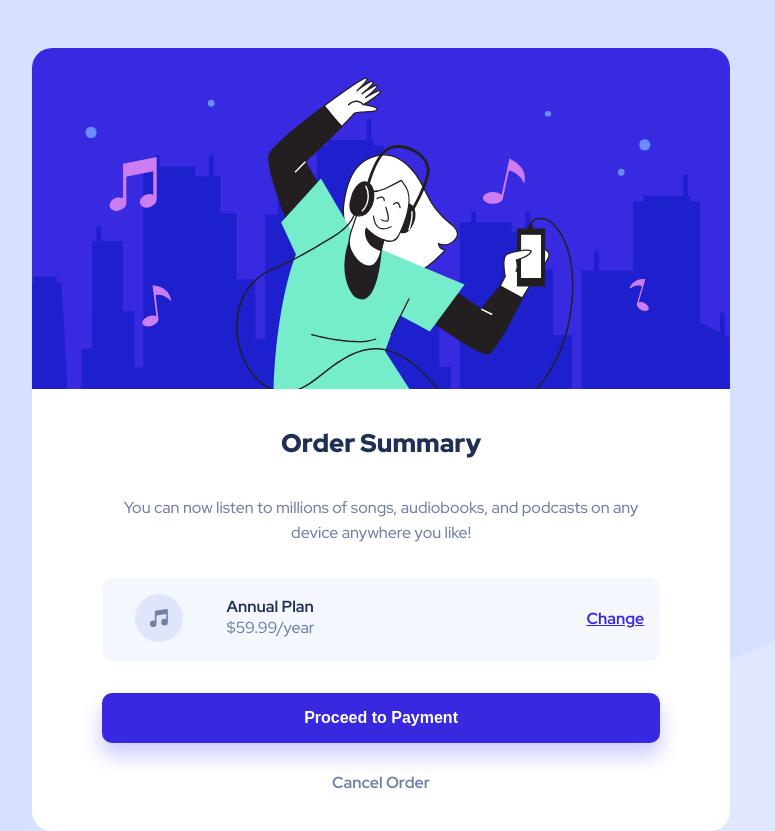
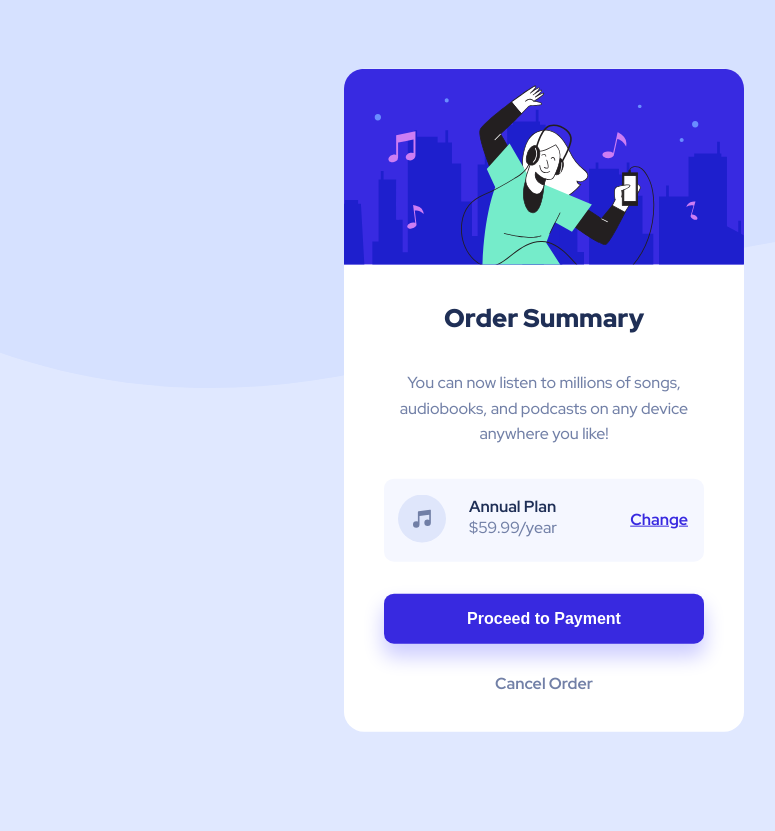
Before and after one commit to SteveNoyes/order-summary-component-main, a plain HTML site: page index.html in a window 1280 px wide. Shown: the whole page, without its empty margins (96-871 px from the left). After the commit the page ends 800 px from the top, so only its background shows below. Drawn offline with Linux system fonts and the light colour scheme.

Commit message:
media query

```diff
--- a/styles/style.css
+++ b/styles/style.css
@@ -28,6 +28,7 @@ body {
   background-image: url("../images/pattern-background-mobile.svg");
   background-repeat: no-repeat;
   background-size: cover;
+  background-position: top;
   font-size: 16px;
   background-color: var(--pale-blue);
 }
@@ -77,12 +78,16 @@ p {
 /* Card */
 
 .card-wrap {
+  position: fixed;
+  top: 50%;
+  left: 50%;
+  transform: translate(-50%, -50%);
   border-radius: 10%;
   display: flex;
-  align-items: center;
   width: 80%;
   margin: 0 auto;
-  padding-top: 3em; /* for now */
+  align-items: center;
+  justify-content: center;
 }
 
 .card {
@@ -96,8 +101,6 @@ p {
 }
 
 .info {
-  display: -webkit-box;
-  display: -ms-flexbox;
   display: flex;
   flex-direction: column;
   width: 80%;
@@ -154,3 +157,15 @@ p {
   cursor: pointer;
   background-color: var(--active-bright-blue);
 }
+
+/* Media Queiries */
+@media only screen and (min-width: 400px) {
+  body {
+    background-image: url('../images/pattern-background-desktop.svg');
+    background-repeat: no-repeat;
+  }
+
+  .card-wrap {
+    max-width: 400px;
+  }
+}
```
Also changed, not shown: index.html (+0 -12 lines), README.txt (added).
